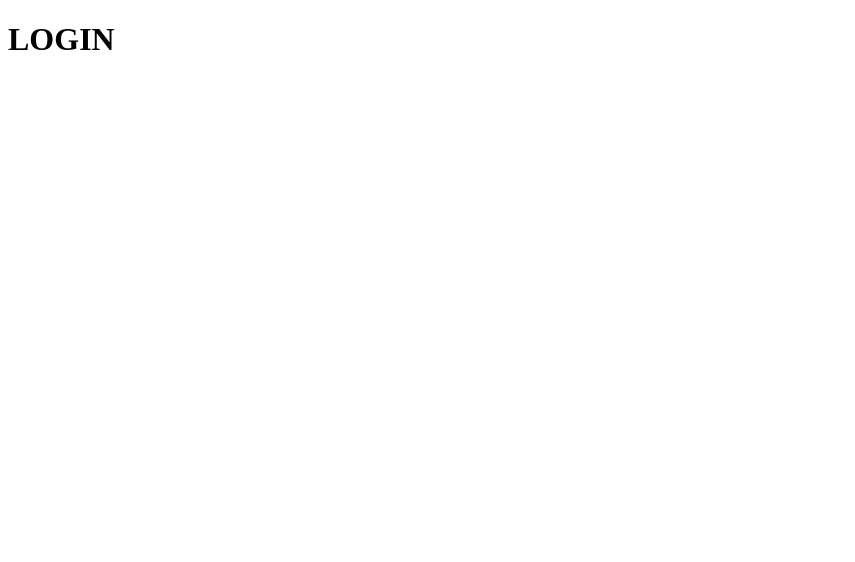
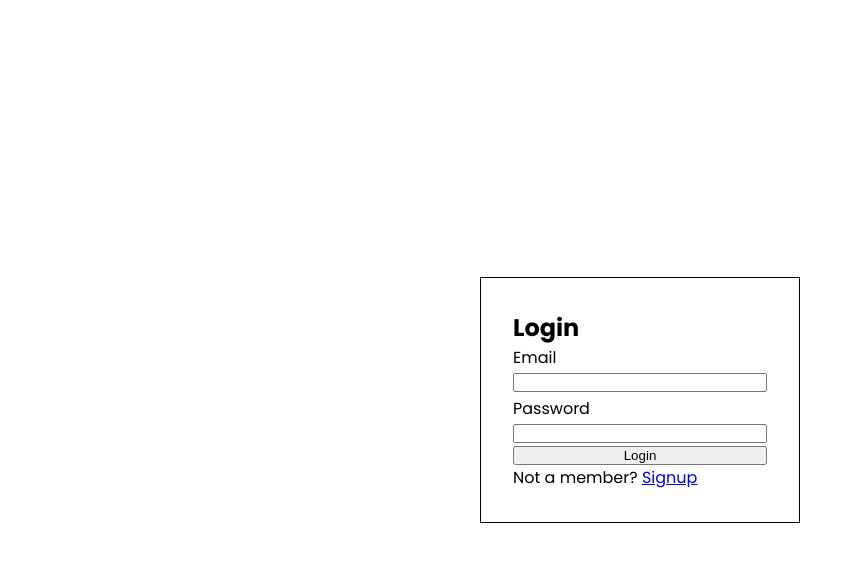
Before and after one commit to CancillerVEVO/react-movie-app, a React (Vite) app: page /login in a window 1280 px wide. Shown: the top 562 px of the page, without its empty margins (0-855 px from the left). Built offline with nearby package versions, Linux system fonts and the light colour scheme.

Commit message:
Login and register style layout

```diff
--- a/src/App.tsx
+++ b/src/App.tsx
@@ -1,6 +1,6 @@
 import { BrowserRouter, Routes, Route } from "react-router-dom";
 import { Login, PopularMovies, Register, MovieReviews } from "./pages";
-
+import "./style.css";
 function App() {
   return (
     <div>
--- a/src/pages/auth/Login.tsx
+++ b/src/pages/auth/Login.tsx
@@ -1,7 +1,25 @@
+import { Link } from "react-router-dom";
+import styles from "./auth.module.css";
+
 export default function Login() {
   return (
-    <div>
-      <h1>LOGIN</h1>
+    <div className={styles.root}>
+      <div className={styles.container}>
+        <h2>Login</h2>
+        <form>
+          <div className={styles.inputContainer}>
+            <label htmlFor="email">Email</label>
+            <input type="email" name="email" required />
+            <label htmlFor="password">Password</label>
+            <input type="password" name="password" required />
+            <button type="submit">Login</button>
+          </div>
+        </form>
+
+        <p>
+          Not a member? <Link to={"/register"}>Signup</Link>
+        </p>
+      </div>
     </div>
   );
 }
--- a/src/pages/auth/Register.tsx
+++ b/src/pages/auth/Register.tsx
@@ -1,7 +1,29 @@
+import { Link } from "react-router-dom";
+import styles from "./auth.module.css";
+
 export default function Register() {
   return (
-    <div>
-      <h1>REGISTER</h1>
+    <div className={styles.root}>
+      <div className={styles.container}>
+        <h2>Register</h2>
+        <form>
+          <div className={styles.inputContainer}>
+            <label htmlFor="nombre">Nombre:</label>
+            <input name="nombre" type="text" required />
+            <label htmlFor="email">Email:</label>
+            <input name="email" type="email" required />
+            <label htmlFor="password">Contraseña:</label>
+            <input name="password" type="password" required />
+            <label htmlFor="passwordConfirmation">Confirmar Contraseña:</label>
+            <input name="passwordConfirmation" type="password" required />
+            <button type="submit">Register</button>
+          </div>
+        </form>
+
+        <p>
+          Alredy have an account? <Link to={"/login"}>Login</Link>
+        </p>
+      </div>
     </div>
   );
 }
--- /dev/null
+++ b/src/pages/auth/auth.module.css
@@ -0,0 +1,20 @@
+.inputContainer {
+  display: flex;
+  flex-direction: column;
+  gap: 0.2rem;
+}
+
+.container {
+  padding: 2rem;
+  border: 1px solid black;
+  width: 100%;
+  max-width: 20rem;
+}
+
+.root {
+  display: flex;
+  height: 100vh;
+  width: 100%;
+  align-items: center;
+  justify-content: center;
+}
--- /dev/null
+++ b/src/style.css
@@ -0,0 +1,10 @@
+@import url("https://fonts.googleapis.com/css2?family=Poppins:wght@400;500;700&display=swap");
+
+* {
+  padding: 0;
+  margin: 0;
+  box-sizing: border-box;
+}
+body {
+  font-family: "Poppins", sans-serif;
+}
```
